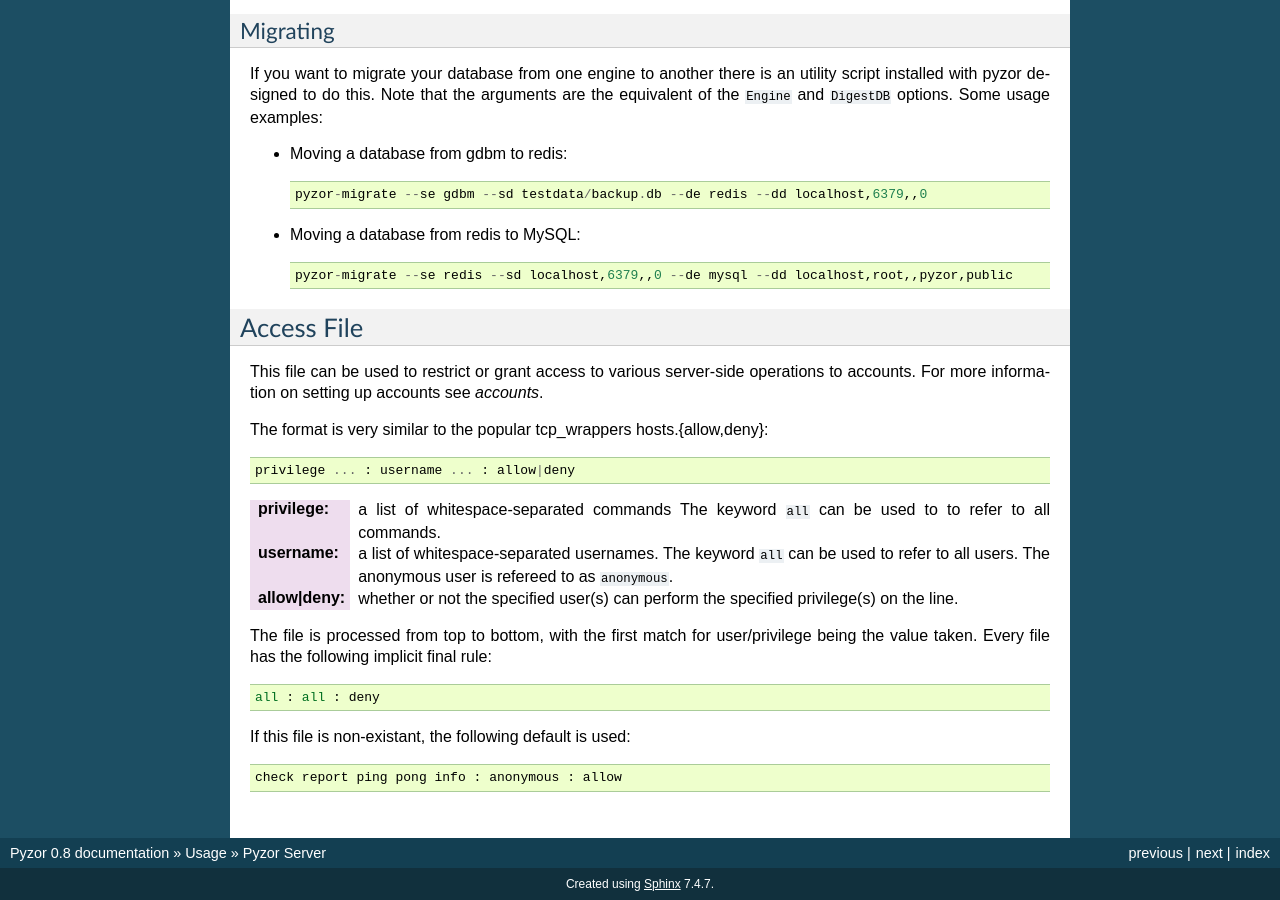
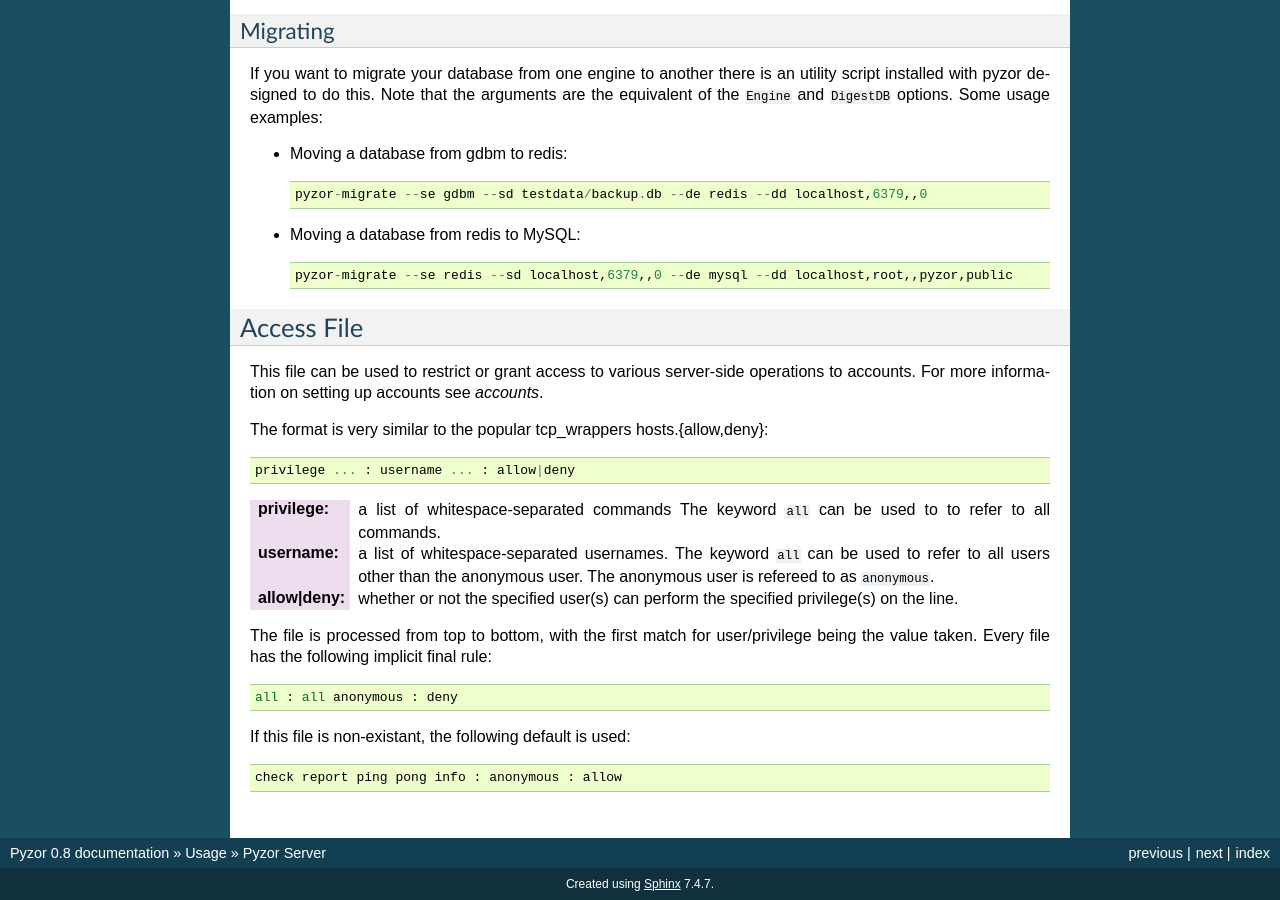
Before and after one commit to SpamExperts/pyzor, a Sphinx documentation site: the page built from docs/server.rst, in a window 1280 px wide and 900 px high, scrolled down 2137 px. Built offline with Sphinx 7.4.7, drawn with Linux system fonts in a browser that asks for light colours.

Commit message:
Refs. #16. Adjust documentation for the access file.
The ``all`` kweyword actually refers to all authenticated users
(i.e. excluding anonymous ones).

```diff
--- a/docs/server.rst
+++ b/docs/server.rst
@@ -151,8 +151,8 @@ The format is very similar to the popular tcp_wrappers hosts.{allow,deny}::
 :privilege: a list of whitespace-separated commands The keyword ``all`` can
 			be used to to refer to all commands.
 :username: a list of whitespace-separated usernames. The keyword ``all``
-		   can be used to refer to all users. The anonymous user is
-		   refereed to as ``anonymous``.
+		   can be used to refer to all users other than the anonymous
+                   user. The anonymous user is refereed to as ``anonymous``.
 :allow|deny: whether or not the specified user(s) can perform the specified
 			 privilege(s) on the line.
 
@@ -160,7 +160,7 @@ The file is processed from top to bottom, with the first match for
 user/privilege being the value taken. Every file has the following implicit
 final rule::
 
-	all : all : deny
+	all : all anonymous : deny
 
 If this file is non-existant, the following default is used::
 
```
